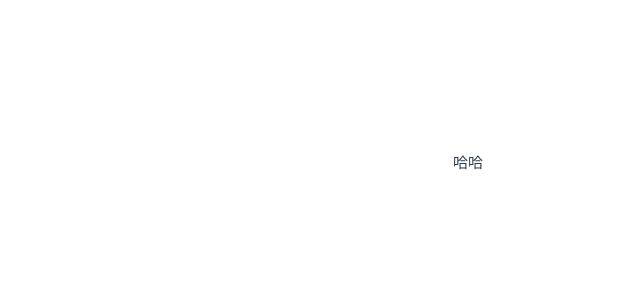
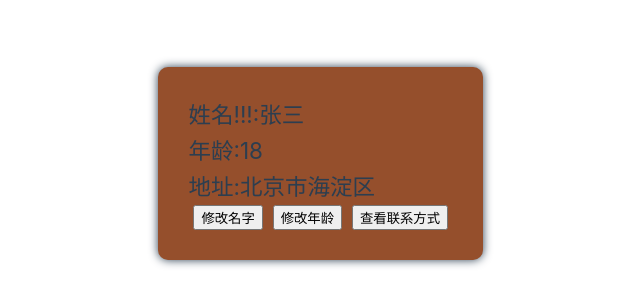
Before and after one commit to 54wall/hello_vue3, a Vue app: page / in a window 1280 px wide. Shown: the part 237-542 px from the top of the page, without its empty margins (157-797 px from the left). Built offline with nearby package versions, Linux system fonts and the light colour scheme; the HTML template or start-up script is replaced by a standard one.

Commit message:
feat:010.setup的语法糖

```diff
--- a/package.json
+++ b/package.json
@@ -24,6 +24,7 @@
     "typescript": "~5.8.0",
     "vite": "^6.2.4",
     "vite-plugin-vue-devtools": "^7.7.2",
+    "vite-plugin-vue-setup-extend": "^0.4.0",
     "vue-tsc": "^2.2.8"
   }
 }
--- a/src/components/Person.vue
+++ b/src/components/Person.vue
@@ -2,13 +2,17 @@
   <div class="person">
     <h2>姓名!!!:{{ name }}</h2>
     <h2>年龄:{{ age }}</h2>
+    <h2>地址:{{ address }}</h2>
     <button @click="changeName">修改名字</button>
     <button @click="changeAge">修改年龄</button>
     <button @click="showTel">查看联系方式</button>
   </div>
 </template>
 
+<!--
+//不使用vite-plugin-vue-setup-extend插件
 <script>
+import { Script } from 'vm'
 export default {
   name: 'Person',
   beforeCreate() {
@@ -16,13 +20,17 @@ export default {
     // Options API beforeCreate hook
     // 可以在这里进行一些初始化操作
   },
-  setup() {
+}
+</script> -->
+<!-- 使用vite-plugin-vue-setup-extend插件 -->
+<script setup name="Person">
     console.log('setup函数被调用了', this)
     // Composition API setup function
     // 可以在这里定义响应式数据和方法
     let name = '张三'
     let age = 18
     let tel = 15555551234
+    let address = '北京市海淀区'
 
     function changeName() {
       console.log('changeName函数被调用了')
@@ -38,23 +46,7 @@ export default {
       console.log('showTel函数被调用了')
       alert(tel)
     }
-    // return {
-    //   name,
-    //   age,
-    //   tel,
-    //   changeName,
-    //   changeAge,
-    //   showTel,
-    // }
-
-    // return  function(){
-    //   return "哈哈"
-    // }
-    return () => '哈哈'
-  },
-}
 </script>
-
 <style>
 .person {
   background-color: rgb(149, 79, 44);
--- a/vite.config.ts
+++ b/vite.config.ts
@@ -3,12 +3,14 @@ import { fileURLToPath, URL } from 'node:url'
 import { defineConfig } from 'vite'
 import vue from '@vitejs/plugin-vue'
 import vueDevTools from 'vite-plugin-vue-devtools'
+import VueSetupExtend from 'vite-plugin-vue-setup-extend' // Replace with actual import if needed
 
 // https://vite.dev/config/
 export default defineConfig({
   plugins: [
     vue(),
     vueDevTools(),
+    VueSetupExtend()
   ],
   resolve: {
     alias: {
```
Also changed, not shown: 1 other file (tests, documents, lock files or other folders).
